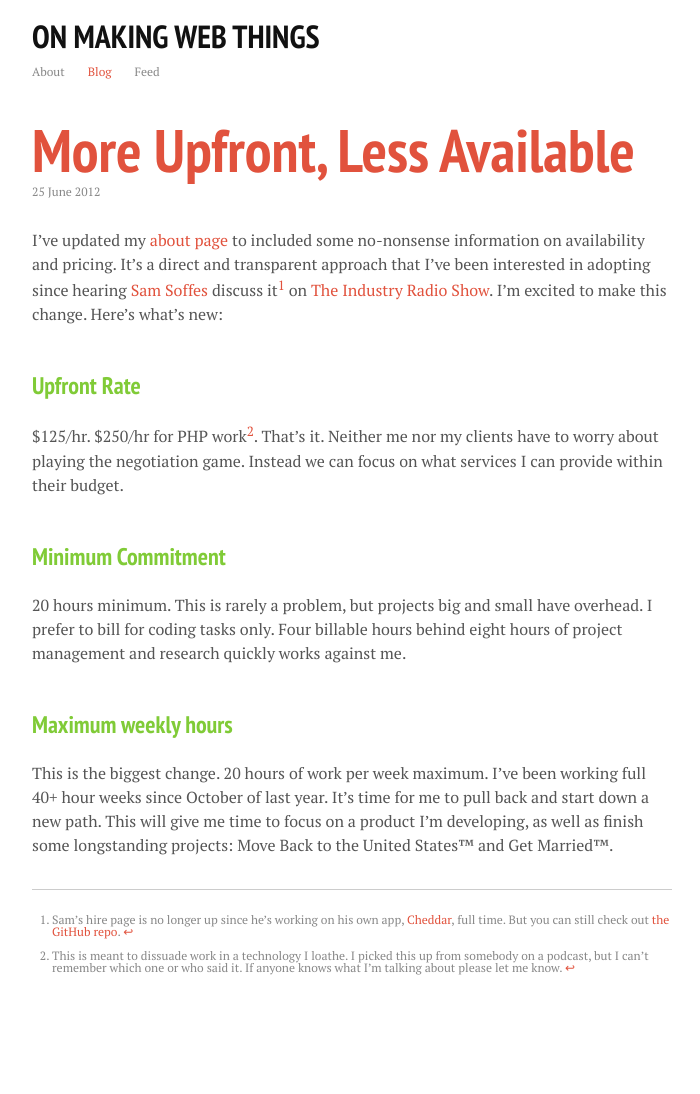
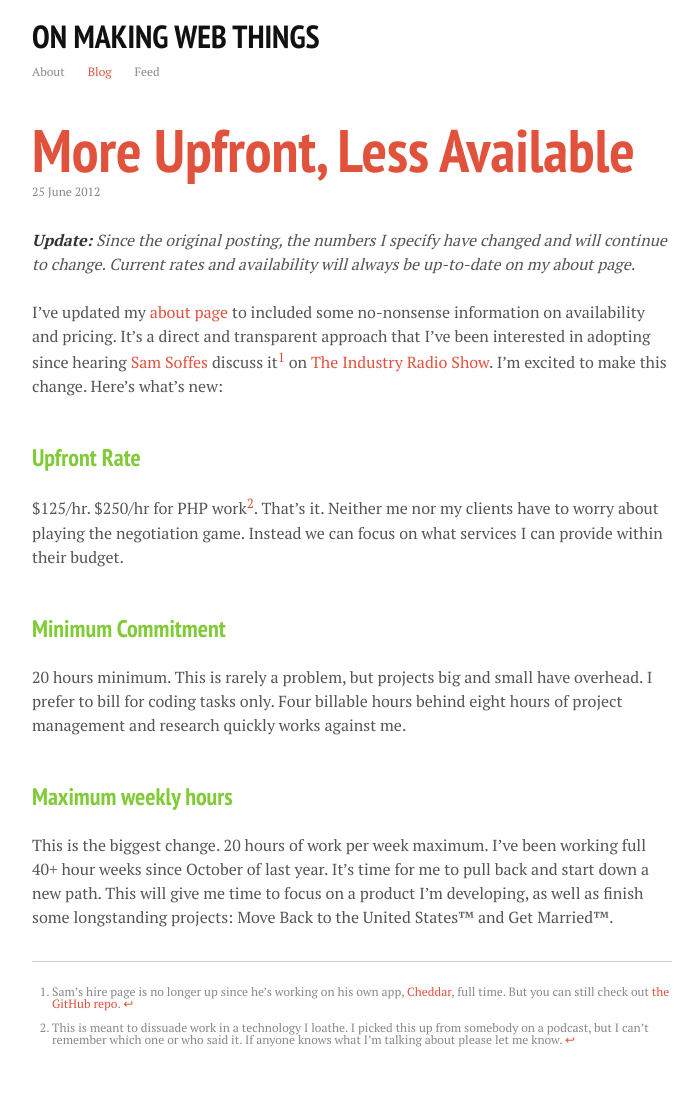
Before and after one commit to imakewebthings/imakewebthings.github.com, a Jekyll site: the page built from _posts/2012-06-25-more-upfront-less-available.md, in a window 1280 px wide. Shown: the whole page, without its empty margins (288-988 px from the left). Built offline with Jekyll 4.4.1, drawn with Linux system fonts in a browser that asks for light colours; before the commit the page ends 1022 px from its top, so only the background shows below that.

```diff
--- a/_posts/2012-06-25-more-upfront-less-available.md
+++ b/_posts/2012-06-25-more-upfront-less-available.md
@@ -3,6 +3,8 @@ layout: post
 title: More Upfront, Less Available
 tldr: I&rsquo;ve published my rate and limited my hours to 20 per week.
 ---
+
+***Update:** Since the original posting, the numbers I specify have changed and will continue to change. Current rates and availability will always be up-to-date on my about page.*
 
 I've updated my [about page](/) to included some no-nonsense information on availability and pricing. It's a direct and transparent approach that I've been interested in adopting since hearing [Sam Soffes](http://samsoff.es) discuss it[^1] on [The Industry Radio Show](http://theindustry.cc/2012/05/01/8-adobe-html5rocks-dialoggs-invites-and-making-cheddar/). I'm excited to make this change. Here's what's new:
 
@@ -18,6 +20,8 @@ $125/hr. $250/hr for PHP work[^2]. That's it. Neither me nor my clients have to
 
 This is the biggest change. 20 hours of work per week maximum. I've been working full 40+ hour weeks since October of last year. It's time for me to pull back and start down a new path. This will give me time to focus on a product I'm developing, as well as finish some longstanding projects: Move Back to the United States&trade; and Get Married&trade;.
 
+
+
 [^1]: Sam's hire page is no longer up since he's working on his own app, [Cheddar](https://cheddarapp.com/), full time. But you can still check out [the GitHub repo](https://github.com/samsoffes/hire.samsoff.es).
 
 [^2]: This is meant to dissuade work in a technology I loathe. I picked this up from somebody on a podcast, but I can't remember which one or who said it. If anyone knows what I'm talking about please let me know.
--- a/index.html
+++ b/index.html
@@ -48,8 +48,8 @@ layout: nil
 
 			<ul>
 				<li>$125/<span>hr</span></li>
-				<li>Maximum 20hrs/week</li>
-				<li>Minimum 20hrs total</li>
+				<li>Maximum 12hrs/week</li>
+				<li>Minimum 24hrs total</li>
 				<li>Double ($250/hr) for PHP</li>
 			</ul>
 
```
